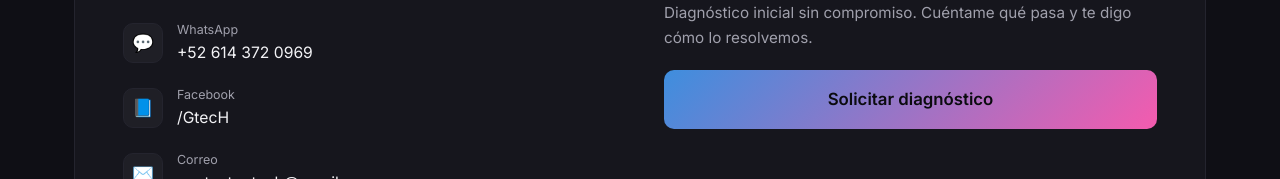
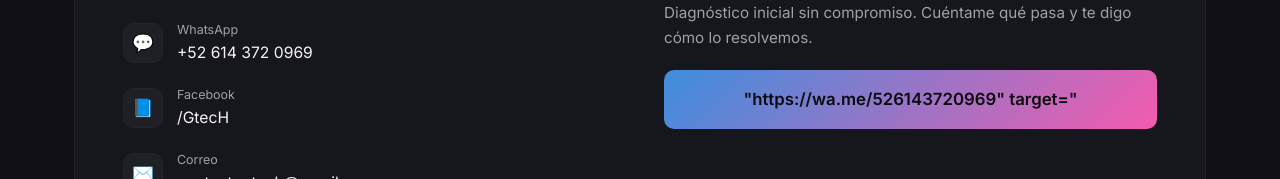
Before and after one commit to gaelalbertobo-netizen/GtecH, a website: page index.html in a window 1280 px wide. Shown: the part 3932-4111 px from the top of the page. Drawn offline with Linux system fonts and the light colour scheme.

Commit message:
Nuevo servicio

```diff
--- a/index.html
+++ b/index.html
@@ -739,7 +739,7 @@
       </div>
       <div class="contact-cta">
         <p>Diagnóstico inicial sin compromiso. Cuéntame qué pasa y te digo cómo lo resolvemos.</p>
-        <a href="#" class="btn-primary">Solicitar diagnóstico</a>
+        <a href="#" class="btn-primary">"https://wa.me/526143720969" target="</a>
       </div>
     </div>
   </div>
```
